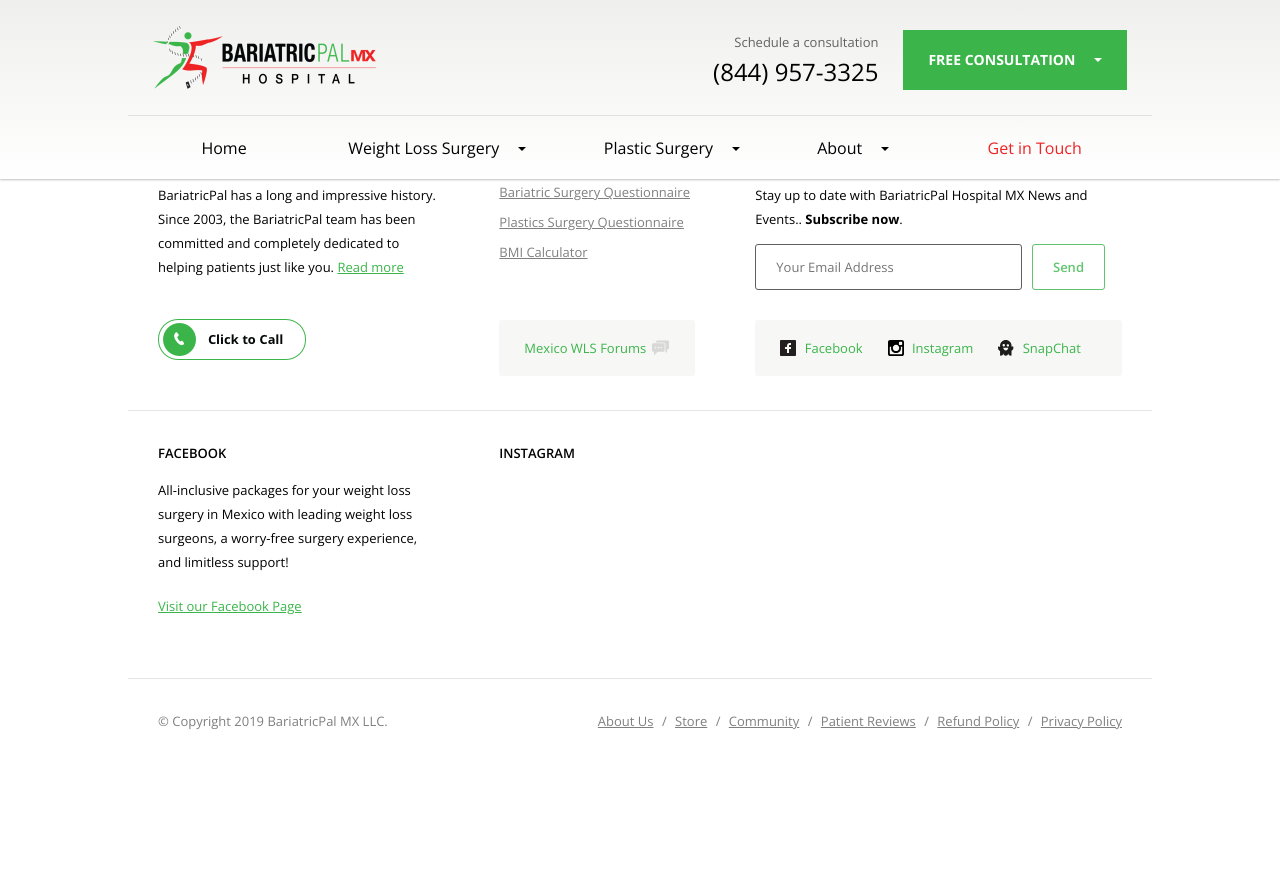
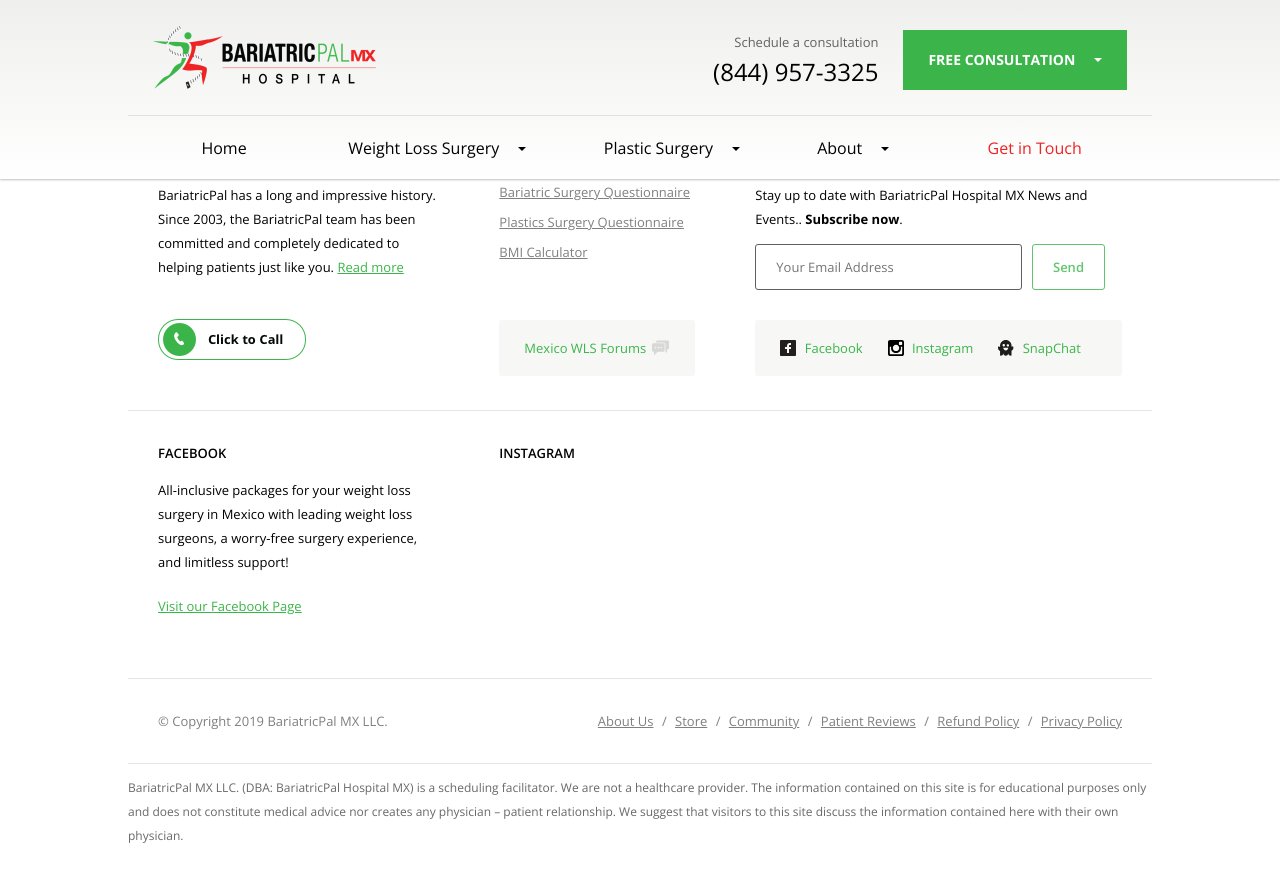
Before and after one commit to bariatricpal/bpmx, a Jekyll site: the page built from refund-policy.markdown, in a window 1280 px wide and 900 px high, scrolled down 769 px. Shown: the top 882 px of the window. Built offline with Jekyll 4.4.1, drawn with Linux system fonts in a browser that asks for light colours; before the commit the page ends 1572 px from its top, so only the background shows below that.

Commit message:
Updated Footer

```diff
--- a/_includes/footer.html
+++ b/_includes/footer.html
@@ -142,5 +142,6 @@
         </li>
       </ul>
     </div>
+    <div class="footer-row"><p style="color: #747474;font-size: 12px;color: #737373;color: #717171;color: #707070;color: #6f6f6f;color: #6d6d6d;color: #6c6c6c;color: #6b6b6b;color: #696969;color: #686868;">BariatricPal MX LLC. (DBA: BariatricPal Hospital MX) is a scheduling facilitator. We are not a healthcare provider. The information contained on this site is for educational purposes only and does not constitute medical advice nor creates any physician – patient relationship. We suggest that visitors to this site discuss the information contained here with their own physician.</p></div>
   </div>
 </div>
```
